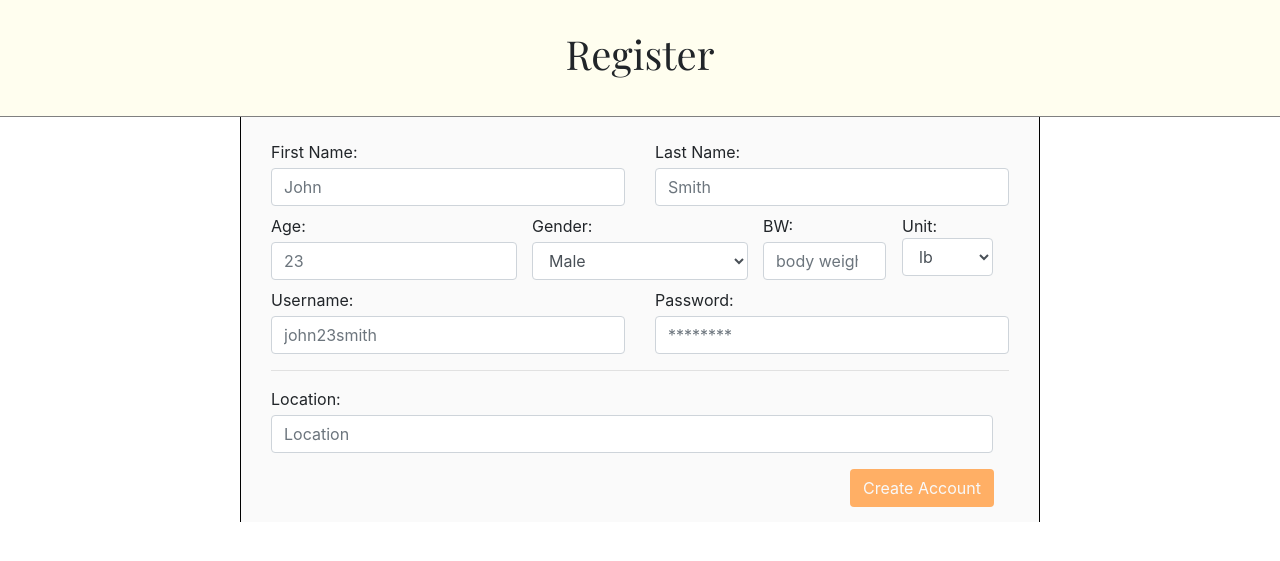
After one commit to Fordalex/power-in-numbers, a Flask app: page /register in a window 1280 px wide. The commit adds this page. Shown: the top 561 px of the page. Run offline with Flask 2, Linux system fonts and the light colour scheme; some libraries are stand-ins or nearby versions.

Commit message:
created the user login and regiser pages

```diff
--- a/app.py
+++ b/app.py
@@ -1,8 +1,10 @@
 import os
-from flask import Flask, render_template, redirect, request, url_for, make_response
+from flask import Flask, render_template, redirect, request, url_for, make_response, session
 from flask_pymongo import PyMongo
 from bson.objectid import ObjectId
 from os import path
+import bcrypt
+
 if path.exists("env.py"):
     import env
 
@@ -15,9 +17,55 @@ app.config["MONGO_URI"] = pinDB
 mongo = PyMongo(app)
 
 @app.route('/')
+def index():
+    if 'username' in session:
+        return 'You are logged in as ' + session['username']
+
+    return render_template('index.html')
+
+@app.route('/home')
 def home():
     unitVar = request.cookies.get('unit')
     return render_template("home.html", sessions=mongo.db.sessions.find(), unit=unitVar)
+
+
+@app.route('/register')
+def register():
+    return render_template('register.html')
+
+@app.route('/register_insert', methods=['POST', 'GET'])
+def register_insert():
+    if request.method == 'POST':
+        users = mongo.db.users
+        existing_user = users.find_one({'' : request.form['username']})
+
+        if existing_user is None:
+            hashpass = request.form['password']
+            username = request.form['username']
+            age = request.form['age']
+            gender = request.form['gender']
+            body_weight = request.form['body_weight']
+            bw_unit = request.form['bw_unit']
+            location = request.form['location']
+            users.insert_one({'username' : username, 'password' : hashpass, 'age': age, 'gender': gender, 'bodyweight': body_weight, 'bw_unit': bw_unit, 'location': location})
+            session['username'] = request.form['username']
+            return redirect(url_for('home'))
+
+        return 'That username already exists!'
+
+    return render_template('home.html')
+
+@app.route('/login', methods=['POST'])
+def login():
+    users = mongo.db.users
+    login_user = users.find_one({'username' : request.form['username']})
+
+    if login_user:
+        password = request.form['password']
+        if password == login_user['password']:
+            return redirect(url_for('home'))
+        else:
+            return redirect(url_for('index'))
 
 @app.route('/add_unit',  methods=['POST'])
 def add_unit():
@@ -81,5 +129,6 @@ def users_details():
     return render_template('addsession.html')
 
 if __name__ == '__main__':
+    app.secret_key = 'mysecret'
     app.run(host=os.getenv("IP", "0.0.0.0"),
             port=int(os.getenv("PORT", "5000")), debug=True)
--- a/requirements.txt
+++ b/requirements.txt
@@ -1,7 +1,12 @@
+bcrypt==3.1.7
+cffi==1.13.2
 Click==7.0
 dnspython==1.16.0
 Flask==1.1.1
 Flask-PyMongo==2.3.0
 itsdangerous==1.1.0
+Jinja2==2.10.3
+MarkupSafe==1.1.1
+pycparser==2.19
 pymongo==3.10.1
 Werkzeug==0.16.0
--- a/static/css/style.css
+++ b/static/css/style.css
@@ -61,6 +61,10 @@ p, a, td, th, option {
   border: solid lightgray 1px;
 }
 
+.login-container {
+  max-width: 400px;
+}
+
 .above-navigation {
   background-color: #494949;
   color: #ffaf65;
--- a/static/css/style.scss
+++ b/static/css/style.scss
@@ -66,6 +66,12 @@ p,a,td,th,option {
     border:solid lightgray 1px;
 }
 
+// index.html
+
+.login-container {
+    max-width: 400px;
+}
+
 // base.html
 
 .above-navigation {
--- a/static/js/javascript.js
+++ b/static/js/javascript.js
@@ -1,6 +1,21 @@
 $(document).ready(function () {
     fixFloat()
 })
+
+ // Welcome message
+ var today = new Date();
+ var hourNow = today.getHours();
+ var greeting;
+
+ if (hourNow > 20) {
+     greeting = 'Good Evening'
+ } else if (hourNow > 12) {
+     greeting = 'Good Afternoon'
+ } else {
+     greeting = 'Good Morning'
+ };
+
+ $('#greetingMessage').html(greeting);
 
 // Adds a row for the tables with changing name attribute
 var rowIndex = 1;
--- /dev/null
+++ b/templates/register.html
@@ -0,0 +1,93 @@
+<!DOCTYPE html>
+<html lang="en">
+
+<head>
+    <meta charset="UTF-8">
+    <meta name="viewport" content="width=device-width, initial-scale=1.0">
+    <meta http-equiv="X-UA-Compatible" content="ie=edge">
+    <title>Power In Numbers</title>
+    <link rel="stylesheet" href="https://stackpath.bootstrapcdn.com/bootstrap/4.4.1/css/bootstrap.min.css"
+        integrity="sha384-Vkoo8x4CGsO3+Hhxv8T/Q5PaXtkKtu6ug5TOeNV6gBiFeWPGFN9MuhOf23Q9Ifjh" crossorigin="anonymous">
+    <script src="https://kit.fontawesome.com/d4ed0579d0.js" crossorigin="anonymous"></script>
+    <link rel="stylesheet" href="{{url_for('static', filename='css/style.css')}}">
+    <link href="https://fonts.googleapis.com/css?family=Playfair+Display|Raleway&display=swap" rel="stylesheet">
+</head>
+
+<body>
+<div class="title-container">
+    <h1 class="text-center">Register</h1>
+</div>
+<div class="page-wrapper">
+    <div class="page-container">
+        <form action="{{ url_for('register_insert') }}" method="POST" class="container-fluid">
+            <div class="row my-2 p-0">
+                <div class="col-12 col-lg-6">
+                    <label class="mb-1">First Name:</label>
+                    <input type="text" class="form-control" placeholder="John" name="first_name">
+                </div>
+                <div class="col-12 col-lg-6">
+                    <label class="mb-1">Last Name:</label>
+                    <input type="text" class="form-control" placeholder="Smith" name="last_name">
+                </div>
+            </div>
+            <div class="row m-0 p-0">
+                <div class="col-4 p-0">
+                    <label class="mb-1" for="exampleFormControlSelect1">Age:</label>
+                    <input type="number" class="form-control" placeholder="23" name="age">
+                </div>
+                <div class="col-4">
+                    <label class="mb-1" for="exampleFormControlSelect1">Gender:</label>
+                    <select class="form-control" id="exampleFormControlSelect1" name="gender">
+                        <option>Male</option>
+                        <option>Female</option>
+                    </select>
+                </div>
+                <div class="col-2 p-0">
+                    <label class="mb-1" for="exampleFormControlSelect1">BW:</label>
+                    <input type="number" class="form-control" placeholder="body weight" name="body_weight">
+                </div>
+                <div class="col-2 m-0 px-3 p-0">
+                    <labe class="m-0 mb-1 p-0">Unit:</labe class="m-0 p-0">
+                    <select  class="form-control" name="bw_unit">
+                        <option>lb</option>
+                        <option>kg</option>
+                    </select>
+                </div>
+            </div>
+            <div class="row my-2 p-0">
+                <div class="col-12 col-lg-6">
+                    <label class="mb-1">Username:</label>
+                    <input type="text" class="form-control" placeholder="john23smith" name="username">
+                </div>
+                <div class="col-12 col-lg-6">
+                    <label class="mb-1">Password:</label>
+                    <input type="text" class="form-control" placeholder="********" name="password">
+                </div>
+            </div>
+            <hr>
+            <div class="row m-0 p-0">
+                <div class="col-12 p-0 pr-3">
+                    <label class="mb-1" for="exampleFormControlSelect1">Location:</label>
+                    <input class="form-control" placeholder="Location" name="location">
+                </div>
+            </div>
+            <div class="row m-0 p-0">
+                <div class="col-12 d-flex justify-content-end mt-3">
+                    <a href="{{ url_for('register_insert') }}"></a><button class="btn main-colour text-light">Create Account</button>
+                </div>
+            </div>
+        </form>
+    </div>
+</div>
+<script src="https://cdnjs.cloudflare.com/ajax/libs/jquery/3.4.1/jquery.min.js"
+integrity="sha256-CSXorXvZcTkaix6Yvo6HppcZGetbYMGWSFlBw8HfCJo=" crossorigin="anonymous"></script>
+<script src="https://cdn.jsdelivr.net/npm/popper.js@1.16.0/dist/umd/popper.min.js"
+integrity="sha384-Q6E9RHvbIyZFJoft+2mJbHaEWldlvI9IOYy5n3zV9zzTtmI3UksdQRVvoxMfooAo"
+crossorigin="anonymous"></script>
+<script src="https://stackpath.bootstrapcdn.com/bootstrap/4.4.1/js/bootstrap.min.js"
+integrity="sha384-wfSDF2E50Y2D1uUdj0O3uMBJnjuUD4Ih7YwaYd1iqfktj0Uod8GCExl3Og8ifwB6"
+crossorigin="anonymous"></script>
+<script src="{{url_for('static', filename='js/javascript.js')}}"></script>
+</body>
+
+</html>
```
Also changed, not shown: templates/index.html (added, +65 -0 lines), 1 other file.
